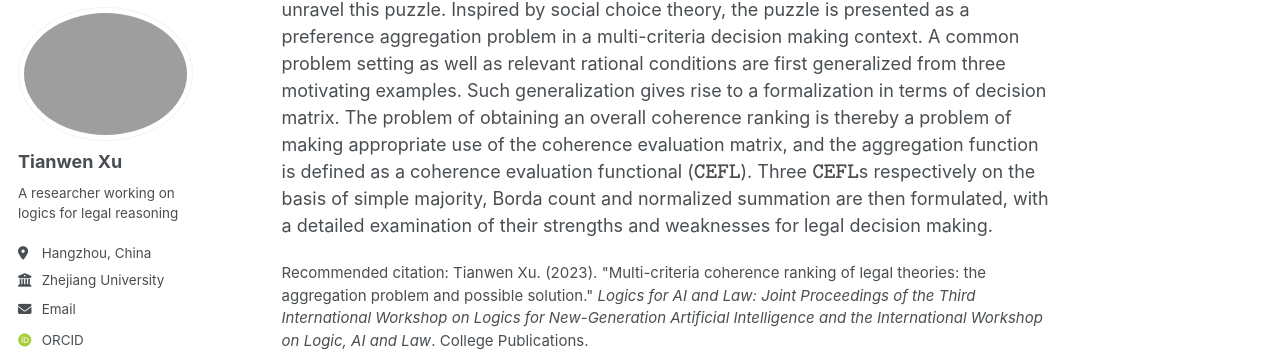
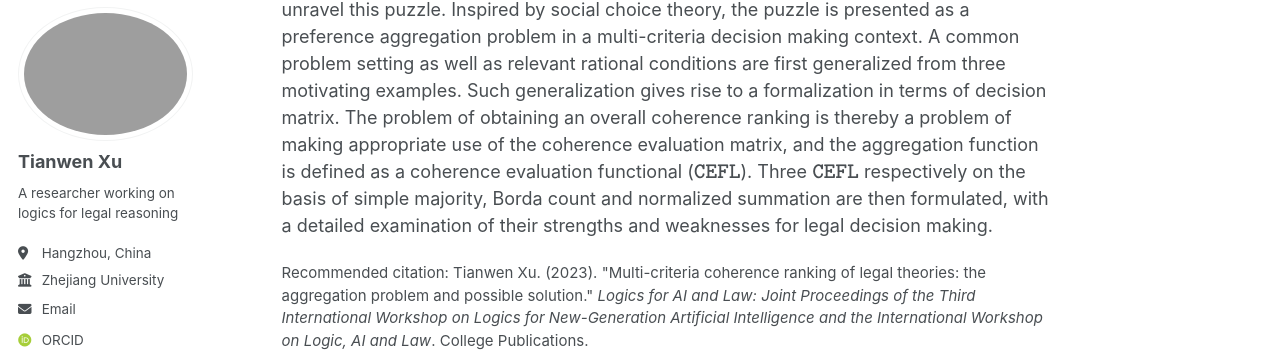
Before and after one commit to tianwenxu-lawlogic/tianwenxu-lawlogic.github.io, a Jekyll site: the page built from _publications/2023-08-31-multi-criteria-coherencce.md, in a window 1280 px wide and 900 px high, scrolled down 325 px. Shown: the part 99-453 px from the top of the window. Built offline with Jekyll 4.4.1, drawn with Linux system fonts in a browser that asks for light colours; some web fonts are replaced.

```diff
--- a/_publications/2023-08-31-multi-criteria-coherencce.md
+++ b/_publications/2023-08-31-multi-criteria-coherencce.md
@@ -11,4 +11,4 @@ paperurl: 'https://www.collegepublications.co.uk/LNGAI/?00003'
 citation: 'Tianwen Xu. (2023). &quot;Multi-criteria coherence ranking of legal theories: the aggregation problem and possible solution.&quot; <i>Logics for AI and Law: Joint Proceedings of the Third International Workshop on Logics for New-Generation Artificial Intelligence and the International Workshop on Logic, AI and Law</i>. College Publications.'
 ---
 
-Abstract: While coherentist approach to justification has been trending in law and numerous multi-criteria accounts of theory coherence have been established, it mostly remains unknown how a legal decision maker can obtain an overall coherence ranking among legal theories from the multiple criteria, such that he can tell legal theories from better to worse and figure out which legal judgment is best justified. This paper intends to unravel this puzzle. Inspired by social choice theory, the puzzle is presented as a preference aggregation problem in a multi-criteria decision making context. A common problem setting as well as relevant rational conditions are first generalized from three motivating examples. Such generalization gives rise to a formalization in terms of decision matrix. The problem of obtaining an overall coherence ranking is thereby a problem of making appropriate use of the coherence evaluation matrix, and the aggregation function is defined as a coherence evaluation functional ($$\mathtt{CEFL}$$). Three $$\mathtt{CEFL}$$s respectively on the basis of simple majority, Borda count and normalized summation are then formulated, with a detailed examination of their strengths and weaknesses for legal decision making.
+Abstract: While coherentist approach to justification has been trending in law and numerous multi-criteria accounts of theory coherence have been established, it mostly remains unknown how a legal decision maker can obtain an overall coherence ranking among legal theories from the multiple criteria, such that he can tell legal theories from better to worse and figure out which legal judgment is best justified. This paper intends to unravel this puzzle. Inspired by social choice theory, the puzzle is presented as a preference aggregation problem in a multi-criteria decision making context. A common problem setting as well as relevant rational conditions are first generalized from three motivating examples. Such generalization gives rise to a formalization in terms of decision matrix. The problem of obtaining an overall coherence ranking is thereby a problem of making appropriate use of the coherence evaluation matrix, and the aggregation function is defined as a coherence evaluation functional ($$\mathtt{CEFL}$$). Three $$\mathtt{CEFL}$$ respectively on the basis of simple majority, Borda count and normalized summation are then formulated, with a detailed examination of their strengths and weaknesses for legal decision making.
```
